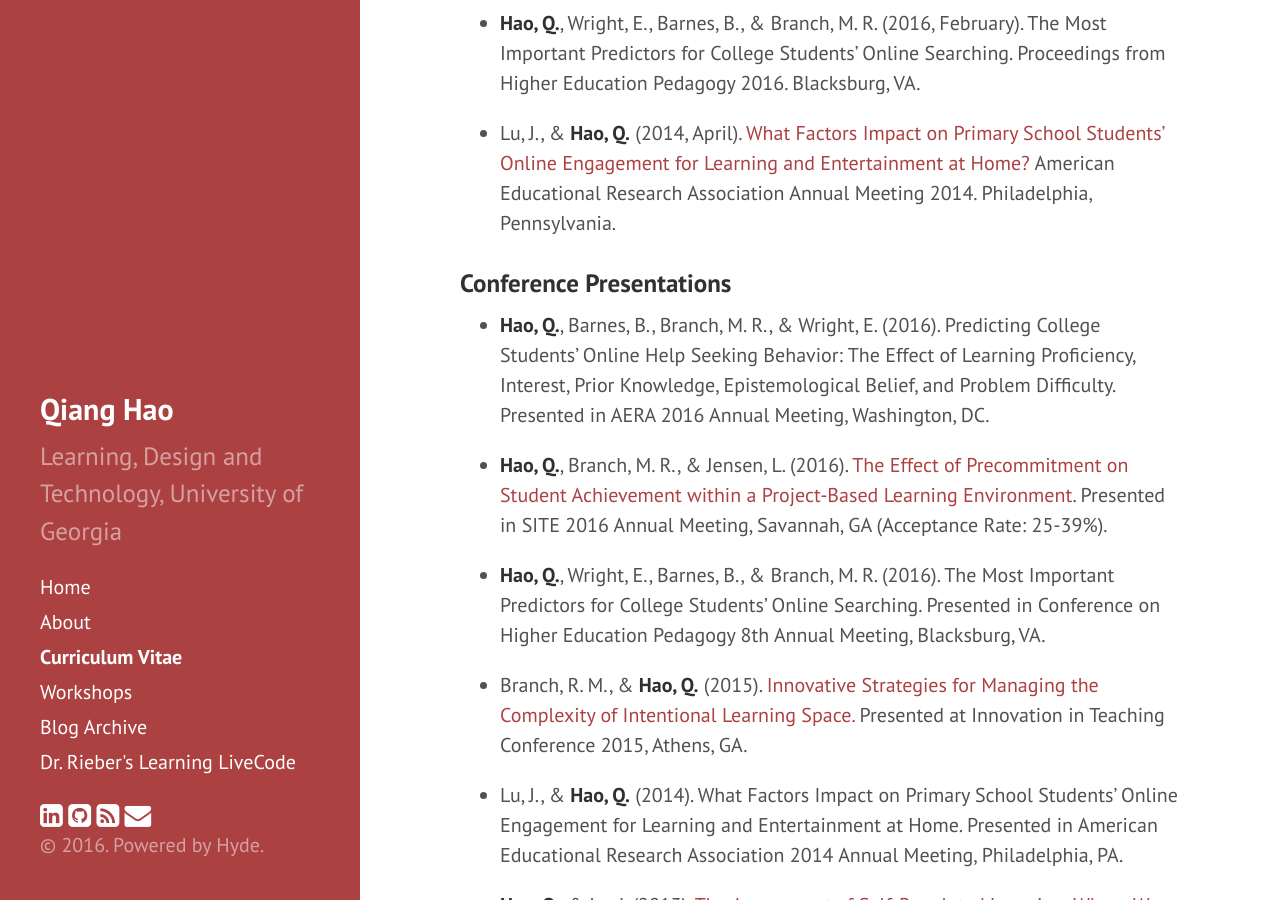
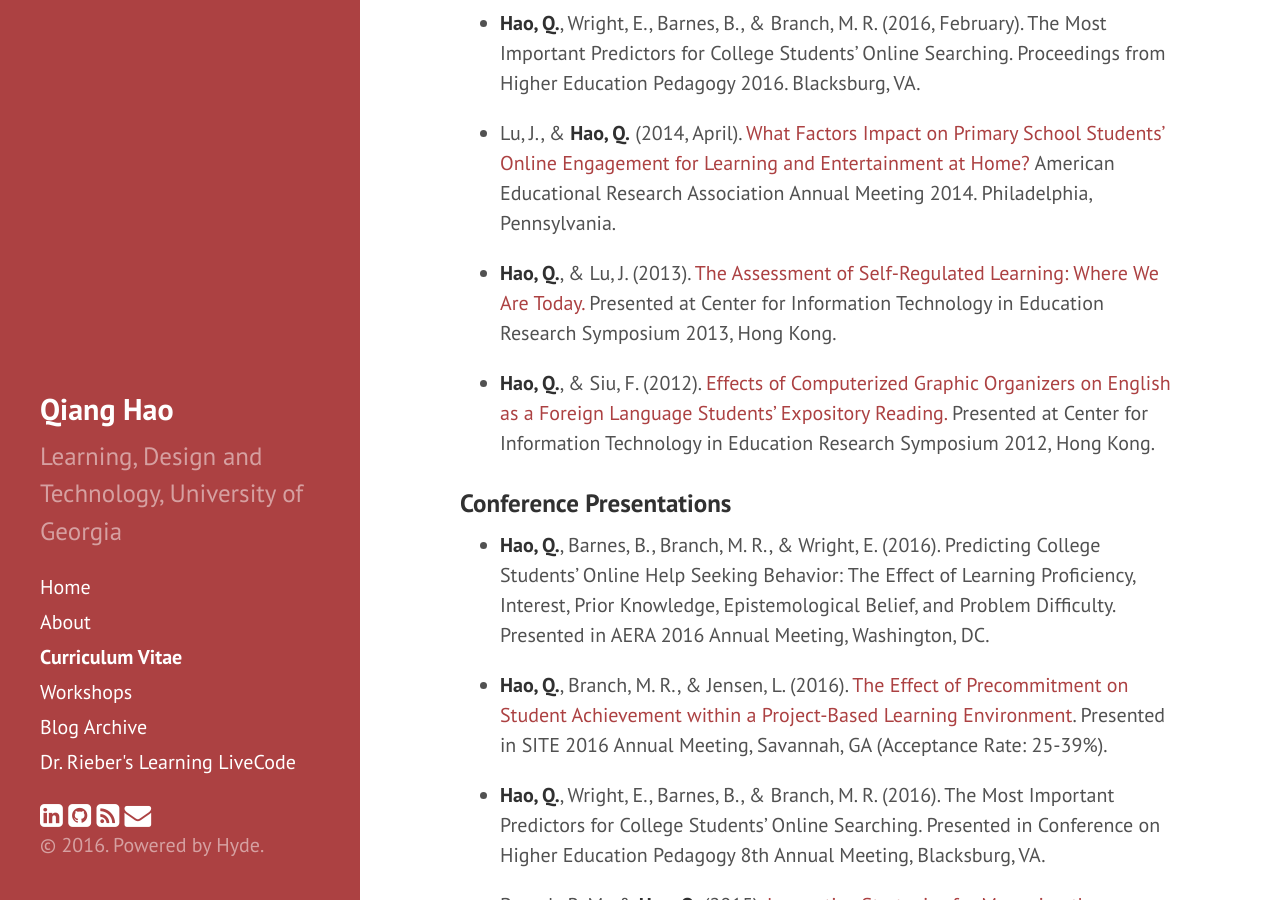
Before and after one commit to Neo-Hao/neo-hao.github.io, a Jekyll site: the page built from cv.md, in a window 1280 px wide and 900 px high, scrolled down 2738 px. Built offline with Jekyll 4.4.1, drawn with Linux system fonts in a browser that asks for light colours; nearby versions of some CDN libraries.

Commit message:
add proceedings

```diff
--- a/cv.md
+++ b/cv.md
@@ -80,6 +80,10 @@ title: Curriculum Vitae
 * <strong>Hao, Q.</strong>, Wright, E., Barnes, B., & Branch, M. R. (2016, February). The Most Important Predictors for College Students’ Online Searching. Proceedings from Higher Education Pedagogy 2016. Blacksburg, VA.
 
 * Lu, J., & <strong>Hao, Q.</strong> (2014, April). <a href="http://home.tobeneo.com/downloads/AERA-2014.pdf" target="_blank">What Factors Impact on Primary School Students’ Online Engagement for Learning and Entertainment at Home? </a> American Educational Research Association Annual Meeting 2014. Philadelphia, Pennsylvania.
+
+* <strong>Hao, Q.</strong>, & Lu, J. (2013). <a href="http://home.tobeneo.com/downloads/CITE-2013.pdf" target="_blank">The Assessment of Self-Regulated Learning: Where We Are Today.</a> Presented at Center for Information Technology in Education Research Symposium 2013, Hong Kong.
+
+* <strong>Hao, Q.</strong>, & Siu, F. (2012). <a href="http://home.tobeneo.com/downloads/CITE-2012.pdf" target="_blank">Effects of Computerized Graphic Organizers on English as a Foreign Language Students’ Expository Reading.</a> Presented at Center for Information Technology in Education Research Symposium 2012, Hong Kong.
 
 ### Conference Presentations
 
```
Also changed, not shown: 1 other file.
